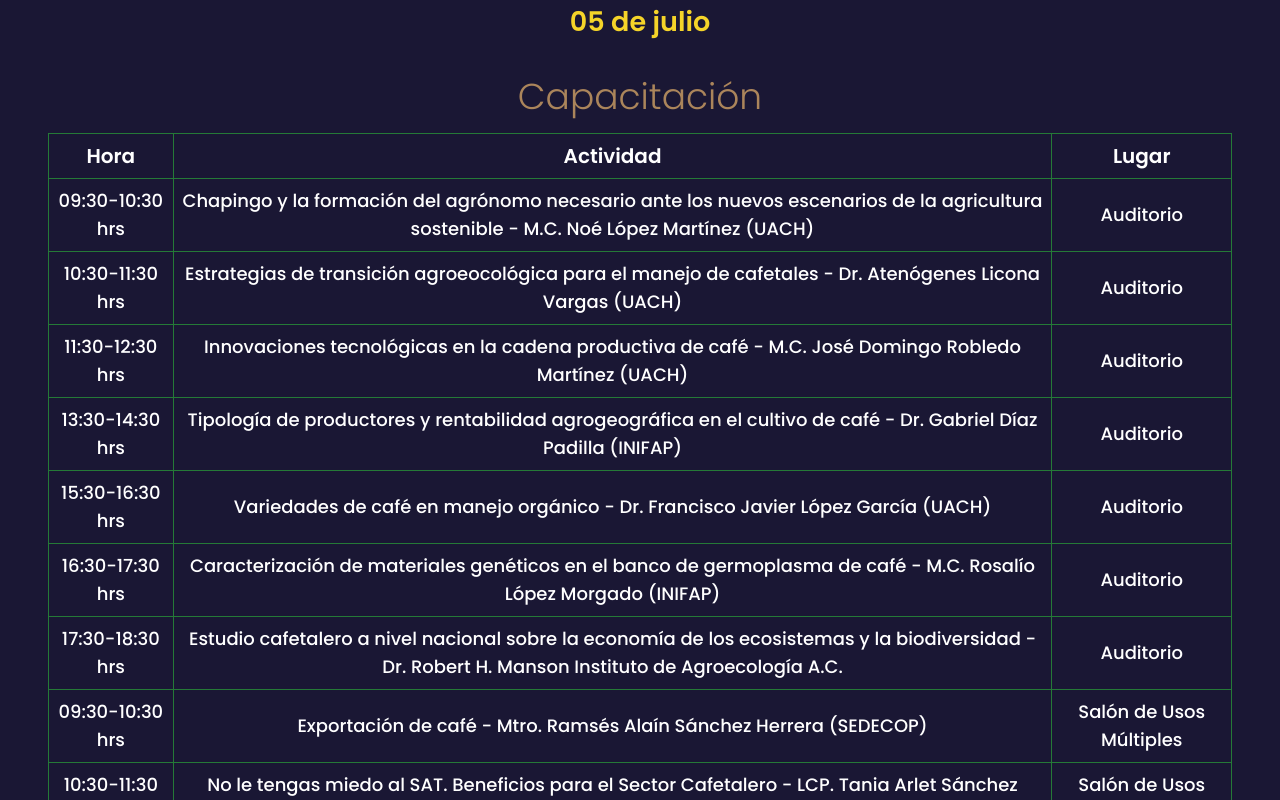
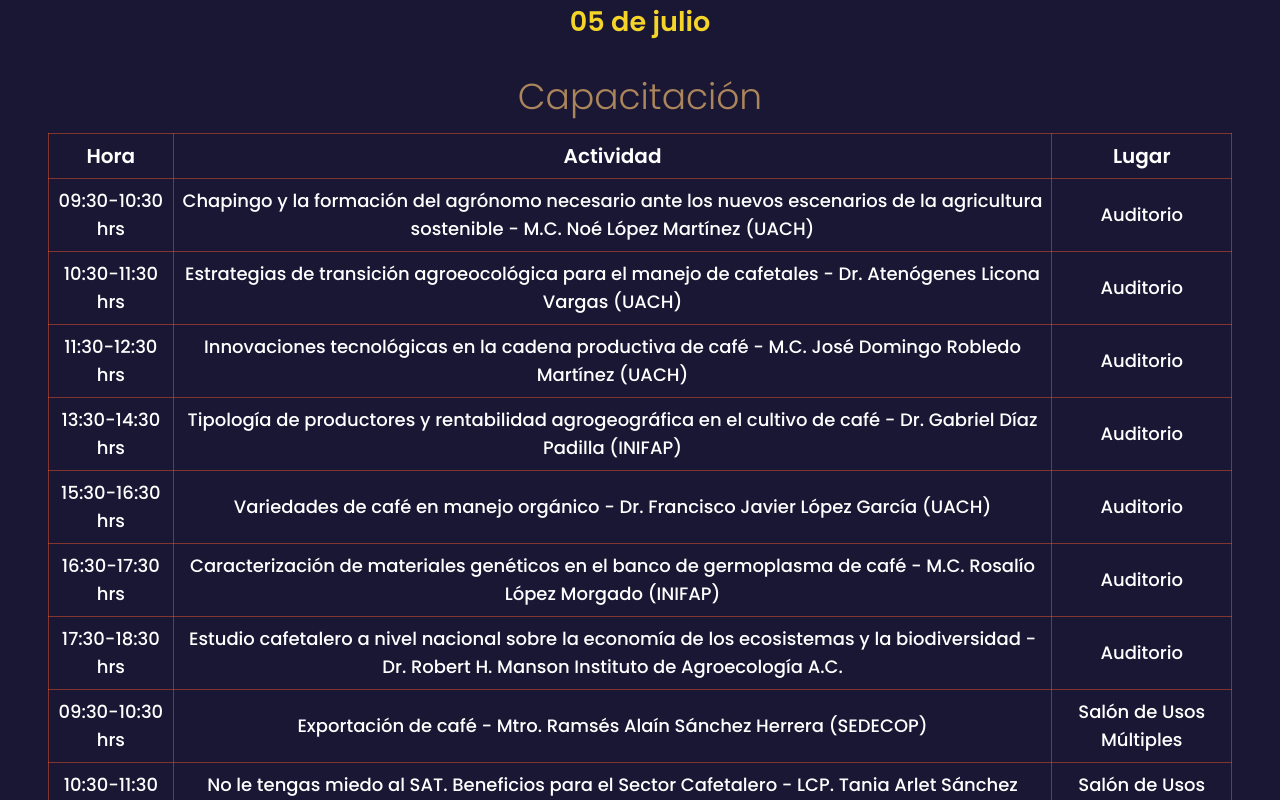
Before and after one commit to enriqueorea/festival-cafe, a Next.js app: page /sedes/biblioteca_carlos_fuentes in a window 1280 px wide. Shown: the part 1340-2140 px from the top of the page. Built offline with nearby package versions, Linux system fonts and the light colour scheme.

Commit message:
carrusel de videos

```diff
--- a/app/sedes/[place]/page.tsx
+++ b/app/sedes/[place]/page.tsx
@@ -1,6 +1,7 @@
 import { Program } from "@/components";
 import Carousel from "@/components/Carousel";
 import { Heading } from "@/components/UI";
+import VideoCarousel from "@/components/VideoCarousel";
 import { sedes, srcImagesBiblioteca, srcImagesJuarez } from "@/constants";
 import Image from "next/image";
 
@@ -42,7 +43,10 @@ const PlacePage = async ({ params }: IProps) => {
         </div>
       </div>
       {sede.id === "parque_juarez" ? (
-        <Carousel srcImage={srcImagesJuarez} />
+        <>
+          <Carousel srcImage={srcImagesJuarez} />
+          <VideoCarousel />
+        </>
       ) : null}
       {sede.id === "palacio_gobierno" ? (
         <Carousel srcImage={srcImagesBiblioteca} />
--- a/components/Program.tsx
+++ b/components/Program.tsx
@@ -37,17 +37,17 @@ const Program: FC<IProps> = ({ program }) => {
                 </h4>
               )}
               <div className="flex items-center justify-center">
-                <table className="w-full text-center text-white border-collapse border border-dark-green">
+                <table className="w-full text-center text-white border-collapse border border-dark-orange/50">
                   <thead>
                     <tr>
-                      <th className="text-xl p-2 border border-dark-green font-semibold">
+                      <th className="text-xl p-2 border border-dark-orange/50 font-semibold">
                         Hora
                       </th>
-                      <th className="text-xl p-2 border border-dark-green font-semibold">
+                      <th className="text-xl p-2 border border-dark-orange/50 font-semibold">
                         Actividad
                       </th>
                       {programByDay[fecha][tipo].some((a) => a.lugar) && (
-                        <th className="text-xl p-2 border border-dark-green font-semibold">
+                        <th className="text-xl p-2 border border-dark-orange/50 font-semibold">
                           Lugar
                         </th>
                       )}
@@ -56,14 +56,14 @@ const Program: FC<IProps> = ({ program }) => {
                   <tbody>
                     {programByDay[fecha][tipo].map((actividad, k) => (
                       <tr key={k}>
-                        <td className="p-2 text-lg border border-dark-green font-medium">
+                        <td className="p-2 text-lg border border-dark-orange/50 font-medium">
                           {actividad.hora}
                         </td>
-                        <td className="p-2 text-lg border border-dark-green font-medium">
+                        <td className="p-2 text-lg border border-dark-orange/50  font-medium">
                           {actividad.descripcion}
                         </td>
                         {actividad.lugar && (
-                          <td className="p-2 text-lg border border-dark-green font-medium">
+                          <td className="p-2 text-lg border border-dark-orange/50 font-medium">
                             {actividad.lugar}
                           </td>
                         )}
--- /dev/null
+++ b/components/VideoCarousel.tsx
@@ -0,0 +1,33 @@
+"use client";
+import { Swiper, SwiperSlide } from "swiper/react";
+import { Navigation, Pagination } from "swiper/modules";
+
+import "swiper/css";
+import "swiper/css/navigation";
+import "swiper/css/pagination";
+import Image from "next/image";
+import { srcVideo } from "@/constants";
+import YouTubeShort from "./YoutubeShort";
+
+export const VideoCarousel = () => {
+  return (
+    <div className="max-w-7xl mx-auto p-2">
+      <Swiper
+        modules={[Navigation, Pagination]}
+        navigation
+        pagination={{ clickable: true }}
+      >
+        {srcVideo.map((src, index) => (
+          <SwiperSlide
+            className="pb-10 max-h-[650px] !h-auto flex items-center"
+            key={index}
+          >
+            <YouTubeShort videoSrc={src} />
+          </SwiperSlide>
+        ))}
+      </Swiper>
+    </div>
+  );
+};
+
+export default VideoCarousel;
--- /dev/null
+++ b/components/YoutubeShort.tsx
@@ -0,0 +1,15 @@
+const YouTubeShort = ({ videoSrc }: { videoSrc: string }) => {
+  return (
+    <div className="relative pb-[56.25%] h-0 overflow-hidden max-w-full">
+      <iframe
+        className="absolute top-0 left-0 w-full h-full"
+        src={videoSrc}
+        title="YouTube video player"
+        allow="accelerometer; autoplay; clipboard-write; encrypted-media; gyroscope; picture-in-picture"
+        allowFullScreen
+      ></iframe>
+    </div>
+  );
+};
+
+export default YouTubeShort;
--- a/constants/index.ts
+++ b/constants/index.ts
@@ -435,3 +435,12 @@ export const srcImagesBiblioteca = [
   "/stands8.jpg",
   "/stands9.jpg",
 ];
+
+export const srcVideo = [
+  "https://youtube.com/embed/ifQXoZWBDfs?si=ebwVSOZ4QpCh-8u7",
+  "https://youtube.com/embed/w9wpNAlqRw0?si=bGU6fhzDI_TpemKQ",
+  "https://youtube.com/embed/LGlz-sBna3o?si=5FWf9Oc0wokDIJez",
+  "https://youtube.com/embed/utuv4jZMw-o?si=k77Lkep22JRV3xD_",
+  "https://youtube.com/embed/N4KLZvoE7m8?si=BBkQ_xlLAL3gAJRN",
+  "https://youtube.com/embed/nQLkiIDsr4U?si=DfoyvhVzA0sefdXl",
+];
```
